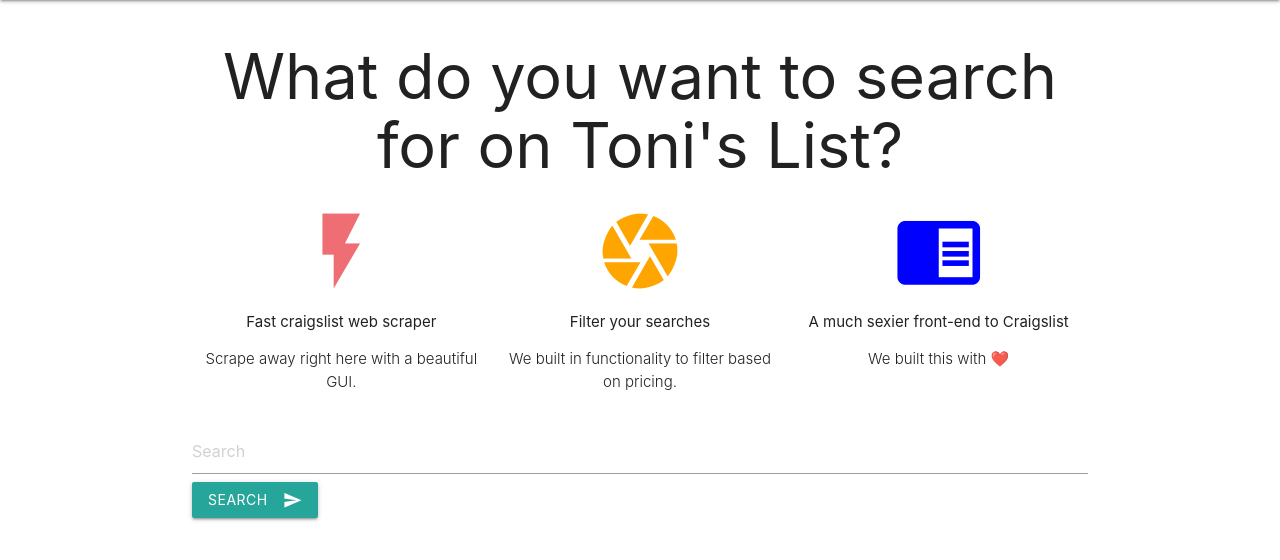
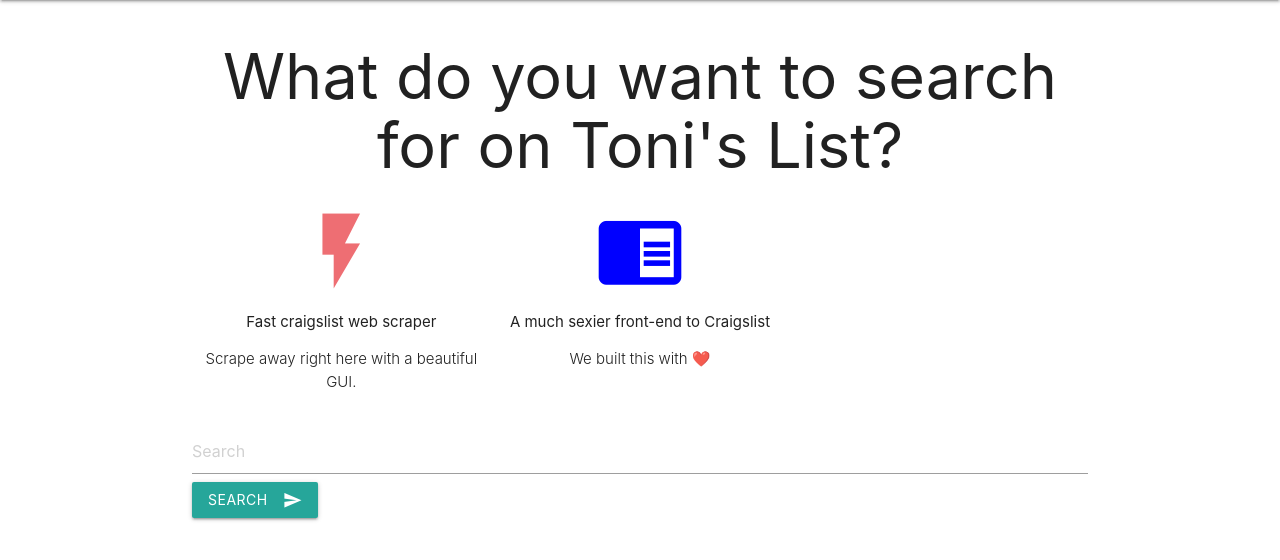
Before and after one commit to tonipse/django_craigslist, a Django app: template templates/base.html in a window 1280 px wide. Shown: the part 64-624 px from the top of the page. Run offline with Django 3.2, Linux system fonts and the light colour scheme; the template is opened without the code that fills it, so the values that code supplies are empty.

Commit message:
deleted filter your searches in base.html

```diff
--- a/templates/base.html
+++ b/templates/base.html
@@ -33,14 +33,6 @@
             </div>
         </div>
 
-        <div class="col s4">
-            <!-- Promo Content 2 goes here -->
-            <div class="center">
-                <i class="large material-icons" style="color: orange">camera</i>
-                <p>Filter your searches</p>
-                <p class="light center">We built in functionality to filter based on pricing.</p>
-            </div>
-        </div>
 
         <div class="col s4">
             <!-- Promo Content 3 goes here -->
```
